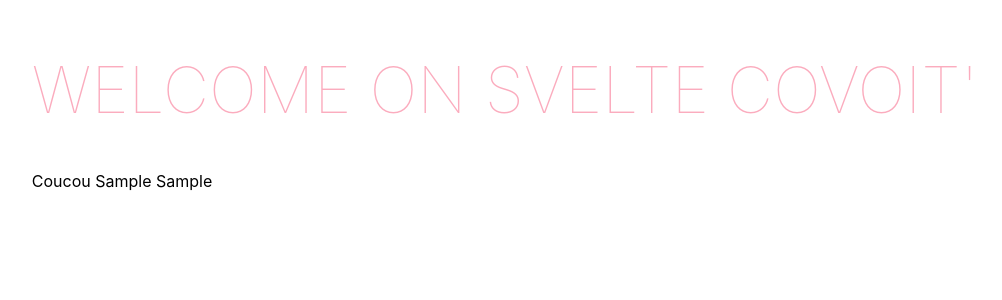
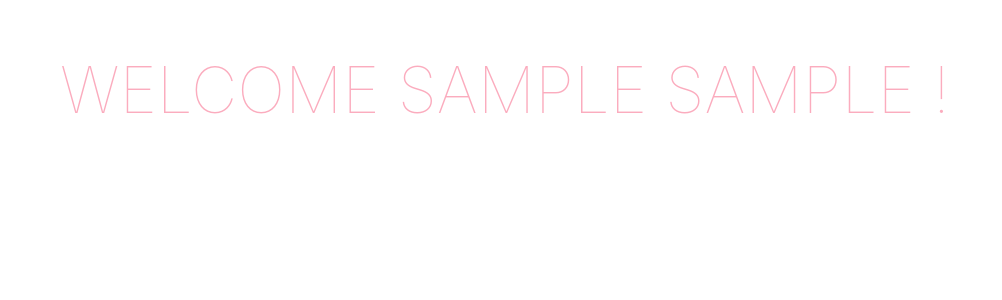
Before and after one commit to gabbloquet/svelte-covoiturage, a Svelte app: page / in a window 1280 px wide. Both pictures are taken after typing "Sample", "Sample" into the empty fields and a click on the button "Log in". Shown: the top 300 px of the page, without its empty margins (143-1145 px from the left). Built offline with nearby package versions, Linux system fonts and the light colour scheme.

Commit message:
:sparkles: Add hompage and give it user informations

```diff
--- a/src/App.svelte
+++ b/src/App.svelte
@@ -1,5 +1,6 @@
 <script>
-  import Authentification from './components/authentification/authentification.svelte'
+  import Authentification from './components/authentification/Authentification.svelte'
+  import Homepage from './components/homepage/homepage.svelte'
 
   let user = {
   	lastname: '',
@@ -14,21 +15,13 @@
 </script>
 
 <main>
-	<h1>Welcome on Svelte covoit'</h1>
-
 	{#if user.lastname ===  ''}
-		<Authentification on:message={updateUser}/>
+		<Authentification on:connexion={updateUser}/>
 	{:else}
-		Coucou {user.lastname} {user.firstname}
+		<Homepage lastname={user.lastname} firstname={user.firstname}/>
 	{/if}
-
 </main>
 
 <style>
-	h1 {
-		text-transform: uppercase;
-		font-size: 4em;
-		font-weight: 100;
-		color: var(--COLOR-PINK);
-	}
+
 </style>
--- /dev/null
+++ b/src/components/authentification/Authentification.svelte
@@ -0,0 +1,40 @@
+<script>
+  import { createEventDispatcher } from 'svelte';
+
+  const dispatch = createEventDispatcher();
+
+  let firstname;
+  let lastname;
+
+  function authentificateUser() {
+    dispatch(
+      'connexion',
+      {
+        'lastname': lastname,
+        'firstname': firstname
+      }
+    );
+  }
+</script>
+
+<main>
+  <h1>Welcome on Svelte covoit'</h1>
+  <form on:submit|preventDefault>
+      <h2>Identifiez vous</h2>
+      <div class="form__group field">
+        <input class="form__field" placeholder="Lastname" bind:value={lastname}/>
+        <label class="form__label">Lastname</label>
+      </div>
+    <div class="form__group">
+      <input class="form__field" placeholder="Firstname" bind:value={firstname}/>
+      <label class="form__label">Firstname</label>
+    </div>
+      <button on:click|once={authentificateUser}>
+        Log in
+      </button>
+  </form>
+</main>
+
+<style lang="scss">
+  @import './authentification.scss';
+</style>
--- a/src/components/authentification/authentification.scss
+++ b/src/components/authentification/authentification.scss
@@ -1,3 +1,10 @@
+h1 {
+  text-transform: uppercase;
+  font-size: 4em;
+  font-weight: 100;
+  color: var(--COLOR-PINK);
+}
+
 h2 {
   color: var(--COLOR-BROWN)
 }
--- a/src/components/authentification/authentification.svelte
+++ /dev/null
@@ -1,38 +0,0 @@
-<script>
-  import { createEventDispatcher } from 'svelte';
-
-  const dispatch = createEventDispatcher();
-
-  let firstname;
-  let lastname;
-
-  function authentificateUser() {
-    dispatch(
-      'message',
-      {
-        'lastname': lastname,
-        'firstname': firstname
-      }
-    );
-  }
-</script>
-
-<form on:submit|preventDefault>
-    <h2>Identifiez vous</h2>
-    <div class="form__group field">
-      <input class="form__field" placeholder="Lastname" bind:value={lastname}/>
-      <label class="form__label">Lastname</label>
-    </div>
-  <div class="form__group">
-    <input class="form__field" placeholder="Firstname" bind:value={firstname}/>
-    <label class="form__label">Firstname</label>
-  </div>
-    <button on:click|once={authentificateUser}>
-      Log in
-    </button>
-</form>
-
-
-<style lang="scss">
-  @import './authentification.scss';
-</style>
--- /dev/null
+++ b/src/components/homepage/Homepage.svelte
@@ -0,0 +1,18 @@
+<script>
+  export let firstname;
+  export let lastname;
+</script>
+
+<main>
+  <h1>Welcome {firstname} {lastname} !</h1>
+</main>
+
+<style>
+  h1 {
+    text-transform: uppercase;
+    font-size: 4em;
+    font-weight: 100;
+    color: var(--COLOR-PINK);
+  }
+
+</style>
--- a/src/main.js
+++ b/src/main.js
@@ -1,11 +1,7 @@
 import App from './App.svelte';
 
 const app = new App({
-	target: document.body,
-	props: {
-		lastname: 'Lastname',
-		firstname: 'Firstname'
-	}
+	target: document.body
 });
 
 export default app;
```
